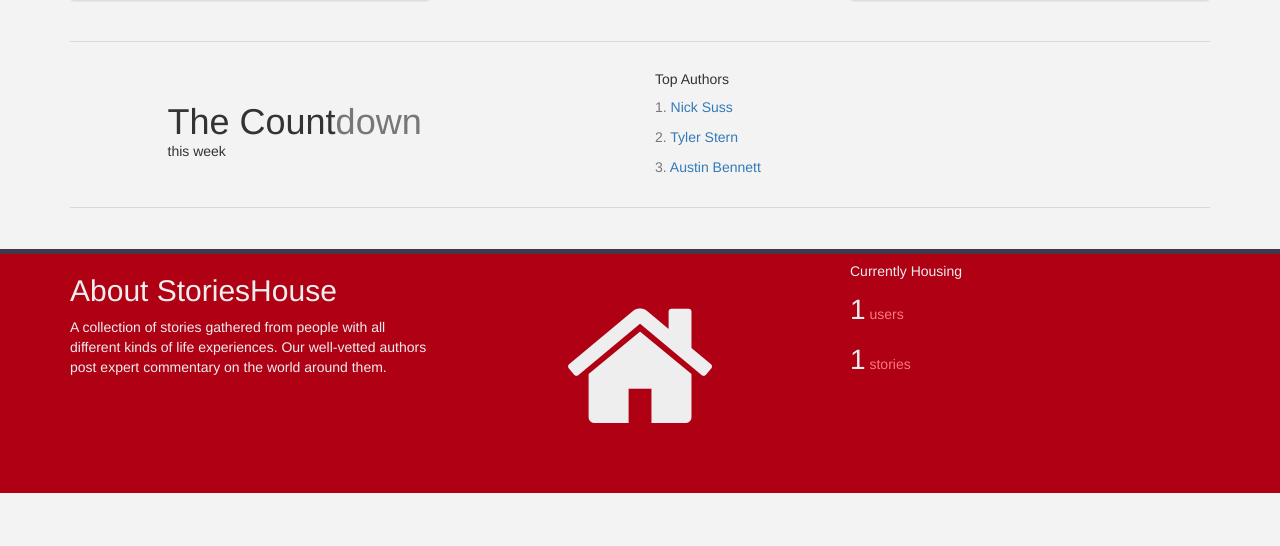
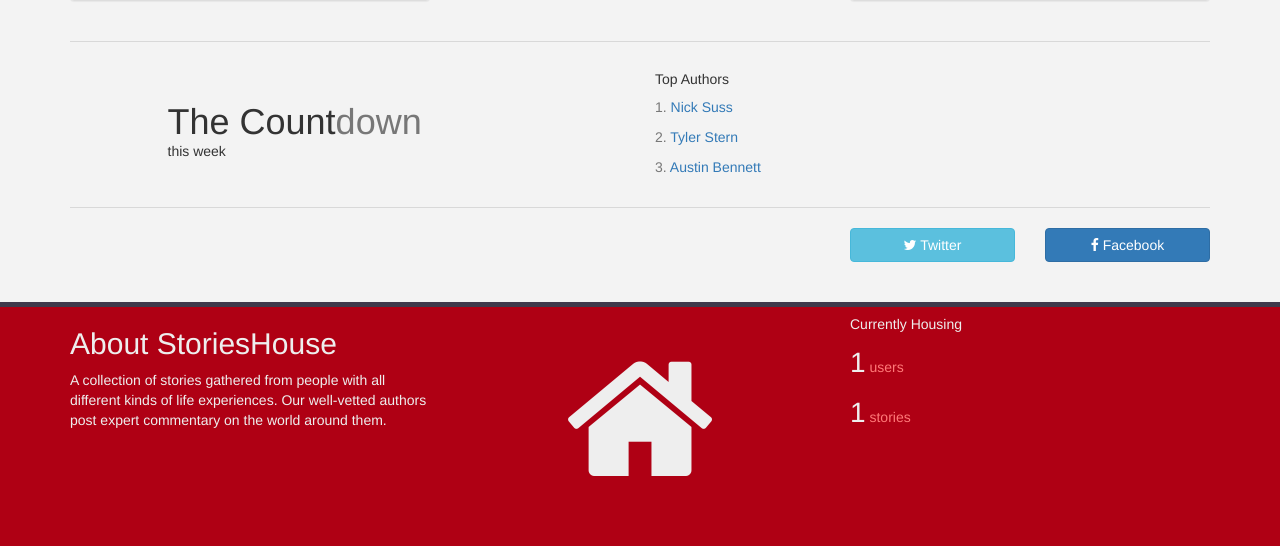
Before and after one commit to huntaub/storieshouse, a Django app: page / in a window 1280 px wide. Shown: the part 474-1020 px from the top of the page. Before the commit the page ends 967 px from the top, so only its background shows below. Run offline with Django 3.2, Linux system fonts and the light colour scheme; tables that the repository leaves empty hold one stand-in row (values such as "Sample post"); grey boxes marked "Sample" are stand-in pictures; parts of the project's set-up code (start-up, migrations or seed data) failed here and were passed over; some libraries are stand-ins or nearby versions.

Commit message:
Added Social Buttons

```diff
--- a/storieshouse/templates/base.html
+++ b/storieshouse/templates/base.html
@@ -143,8 +143,17 @@
 					{% horizontal_stories all_stories %}
 				</div>
 				<div class="col-md-4">
+					<div class="row">
+						<div class="col-xs-6">
+							<a href="https://twitter.com/thestorieshouse" class="btn btn-info btn-block"><i class="fa fa-twitter"></i> Twitter</a>
+						</div>
+						<div class="col-xs-6">
+							<a href="https://www.facebook.com/thestorieshouse" class="btn btn-primary btn-block"><i class="fa fa-facebook"></i> Facebook</a>
+						</div>
+					</div>
+					<br/>
 					{% if request.user.is_authenticated %}
-					<a href="/account/dashboard/" class="btn btn-primary btn-lg btn-block">Go to My Dashboard</a>
+					<a href="/account/dashboard/" class="btn btn-danger btn-block">Go to My Dashboard</a>
 					{% else %}
 					<!-- <a href="/register" class="btn btn-danger btn-lg btn-block">Join Us</a> -->
 					<!-- <button type="button" href="/advertise" class="btn btn-default btn-lg btn-block">Advertise Here</a> -->
```
